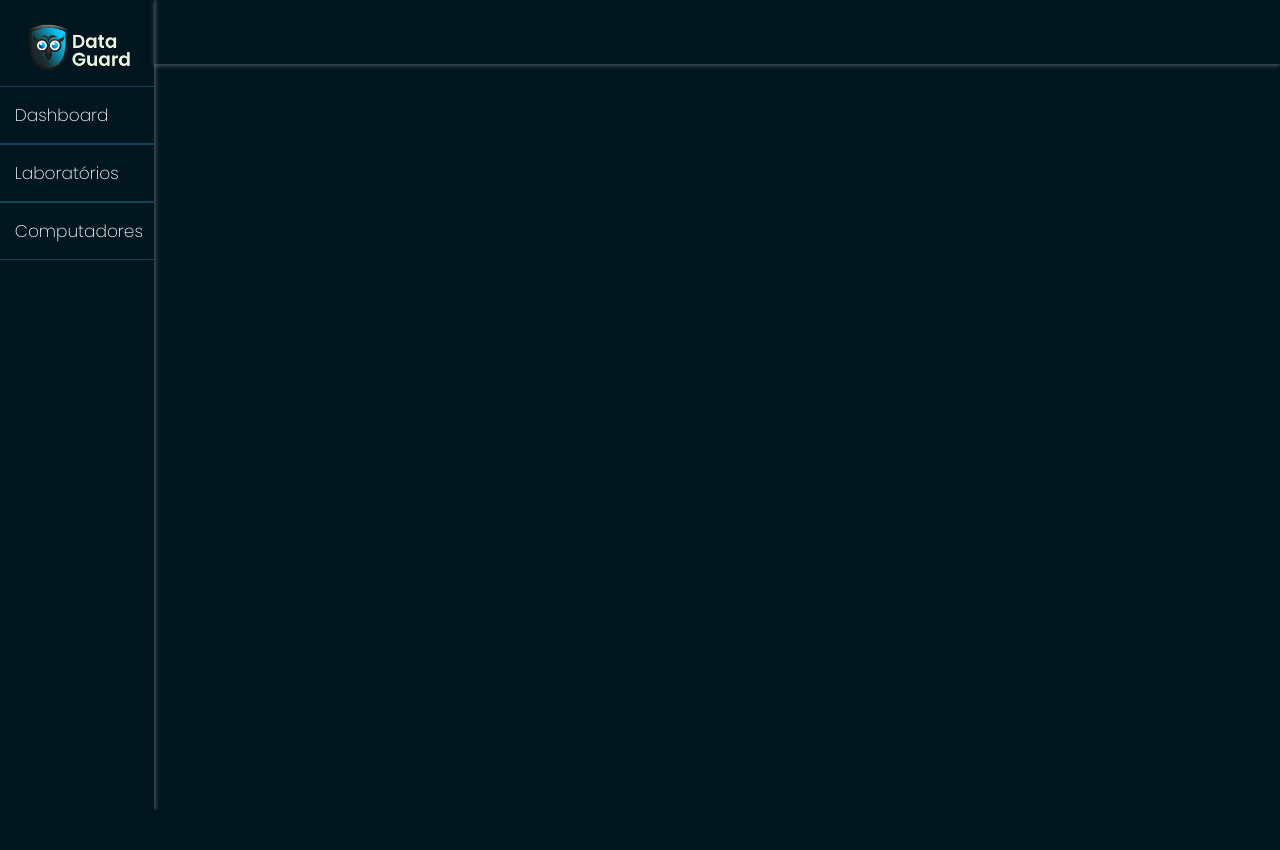
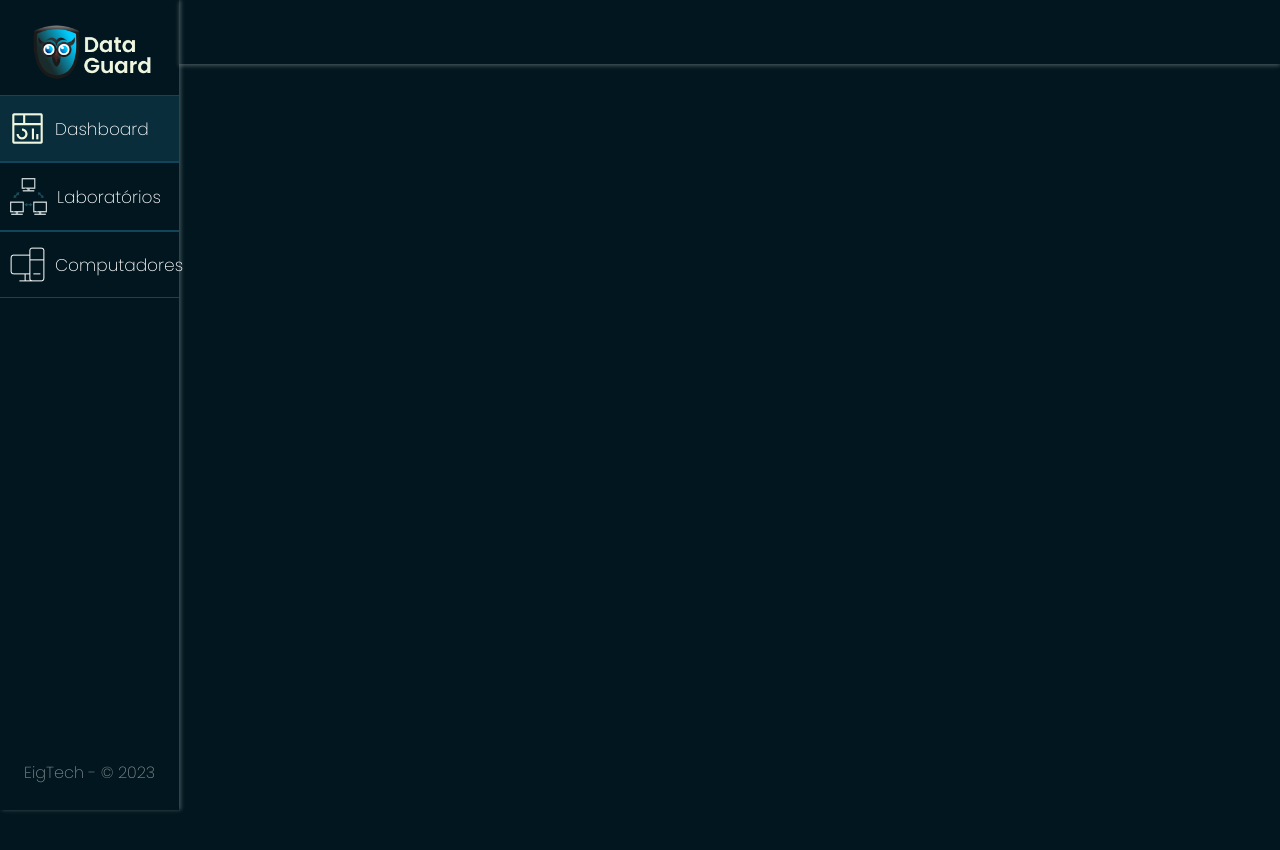
Before and after one commit to EigTech-Solutions/DataGuard, a plain HTML site: page telaBase.html in a window 1280 px wide. Before the commit the page ends 810 px from the top, so only its background shows below. Drawn offline with Linux system fonts and the light colour scheme.

Commit message:
estilizando menu lateral

```diff
--- a/basePages.css
+++ b/basePages.css
@@ -14,13 +14,13 @@ body{
     display: flex;
 }
 
-.conteiner-geral{
+.container-geral{
     width: 88vw;
     height: 100vh;
 }
 
 .menu-lateral{
-    width: 12vw;
+    width: 14vw;
     height: 100vh;
     box-shadow: 2px 0px 4px rgba(255, 255, 255, 0.25);
     display: flex;
@@ -50,7 +50,9 @@ body{
     font-size: 17px;
     border-top: 1px solid #124559;
     border-bottom: 1px solid #124559;
-    display: block;
+    display: flex;
+    align-items: center;
+    gap: 10px;
     max-width: 100%;
     height: 100%;
     padding: 15px 10px;
@@ -63,8 +65,25 @@ body{
     font-weight: 600;
 }
 
+.menu-lateral .pgAtual{
+    background-color: rgba(18, 69, 89, 0.50);
+}
+
+.menu-lateral .footer{
+    font-size: 16px;
+    color: rgba(255, 255, 255, 0.50);
+    bottom: 15px;
+    position: fixed;
+}
+
 .menu-top{
     height: 8vh;
     width: 100%;
     box-shadow: 0px 2px 4px 0px rgba(255, 255, 255, 0.25);
 }
+
+.conteudo-page{
+    /* background-color: aqua; */
+    width: 100%;
+    height: 100%;
+}
--- a/telaBase.html
+++ b/telaBase.html
@@ -12,25 +12,29 @@
 
         <ul>
             <li>
-                <a href="#">
-                    <img src="" alt=""> Dashboard
+                <a href="#" class="pgAtual">
+                    <img src="assents/carbon_dashboard.png" alt="icon dashboard"> Dashboard
                 </a>
             </li>
             <li>
                 <a href="#">
-                    <img src="" alt=""> Laboratórios
+                    <img src="assents/carbon_labs.png" alt="icon"> Laboratórios
                 </a>
             </li>
             <li>
                 <a href="#">
-                    <img src="" alt=""> Computadores
+                    <img src="assents/icon_computer-outline.png" alt=""> Computadores
                 </a>
             </li>
         </ul>
+
+        <div class="footer">
+            <span>EigTech - © 2023</span>
+        </div>
     </div>
-    <div class="conteiner-geral">
+    <div class="container-geral">
         <div class="menu-top"></div>
-
+        <div class="conteudo-page"></div>
     </div>
 </body>
 </html>
```
Also changed, not shown: assents/carbon_dashboard.png (added), assents/carbon_labs.png (added), assents/icon_computer-outline.png (added).
